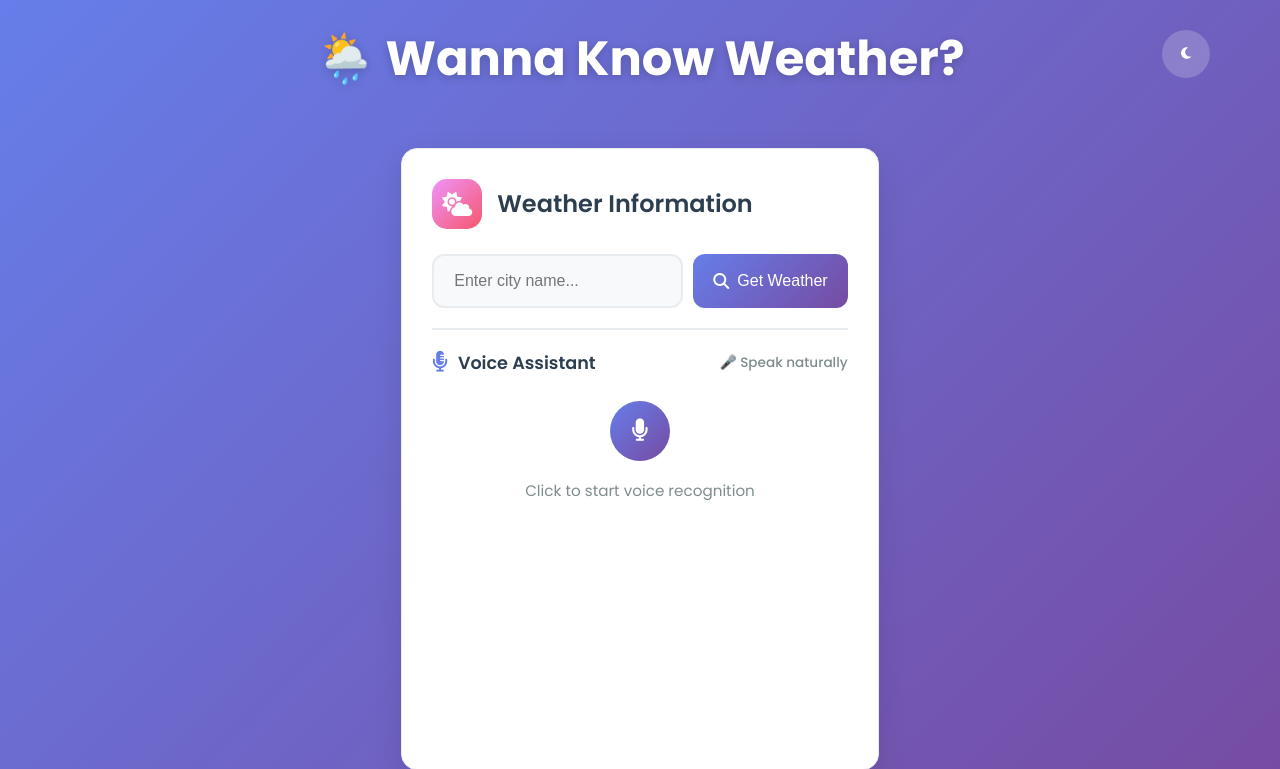
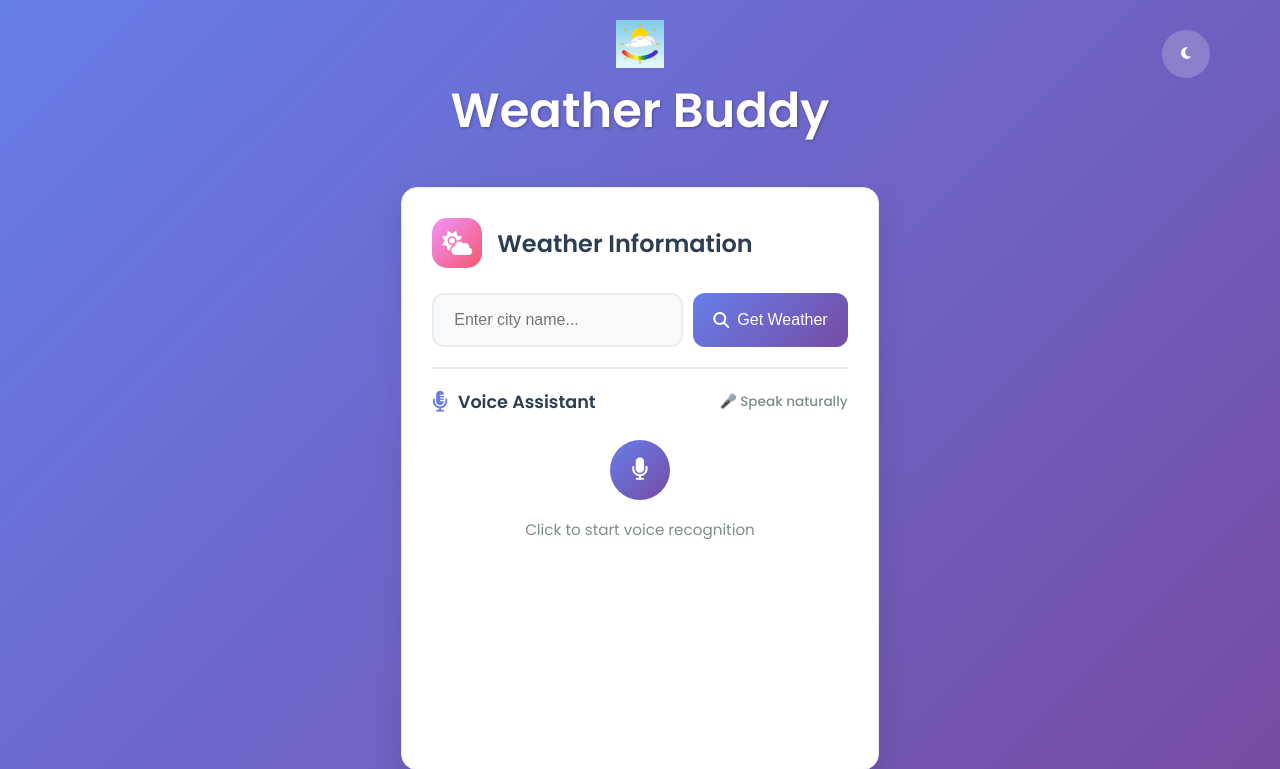
Before and after one commit to rohillamanas06-commits/Weather-Buddy, a Flask app: page / in a window 1280 px wide. Shown: the top 769 px of the page. Run offline with Flask 3, Linux system fonts and the light colour scheme.

Commit message:
feat: add colorful weather icon and update header layout

```diff
--- a/templates/index.html
+++ b/templates/index.html
@@ -62,16 +62,14 @@
             text-align: center;
             margin-bottom: 20px;
             position: relative;
-            padding: 10px;
         }
 
-        .header h1 {
-            font-size: 2.2rem;
-            font-weight: 700;
+        .logo-container h1 {
             color: white;
-            margin-bottom: 10px;
-            text-shadow: 0 2px 10px rgba(0,0,0,0.2);
-            line-height: 1.2;
+            font-size: 1.5rem;
+            font-weight: 600;
+            margin: 0;
+            text-shadow: 1px 1px 3px rgba(0, 0, 0, 0.3);
         }
 
         .header p {
@@ -496,10 +494,13 @@
 <body>
     <div class="container">
         <div class="header">
+            <div class="logo-container">
+                <img src="{{ url_for('static', filename='colorful-weather-icon.svg') }}" alt="Weather Buddy" class="logo-icon">
+                <h1>Weather Buddy</h1>
+            </div>
             <button class="theme-toggle" onclick="toggleTheme()">
                 <i class="fas fa-moon" id="theme-icon"></i>
             </button>
-            <h1>🌦️ Wanna Know Weather?</h1>
         </div>
 
         <div class="main-content">
```
Also changed, not shown: static/colorful-weather-icon.svg (added).
